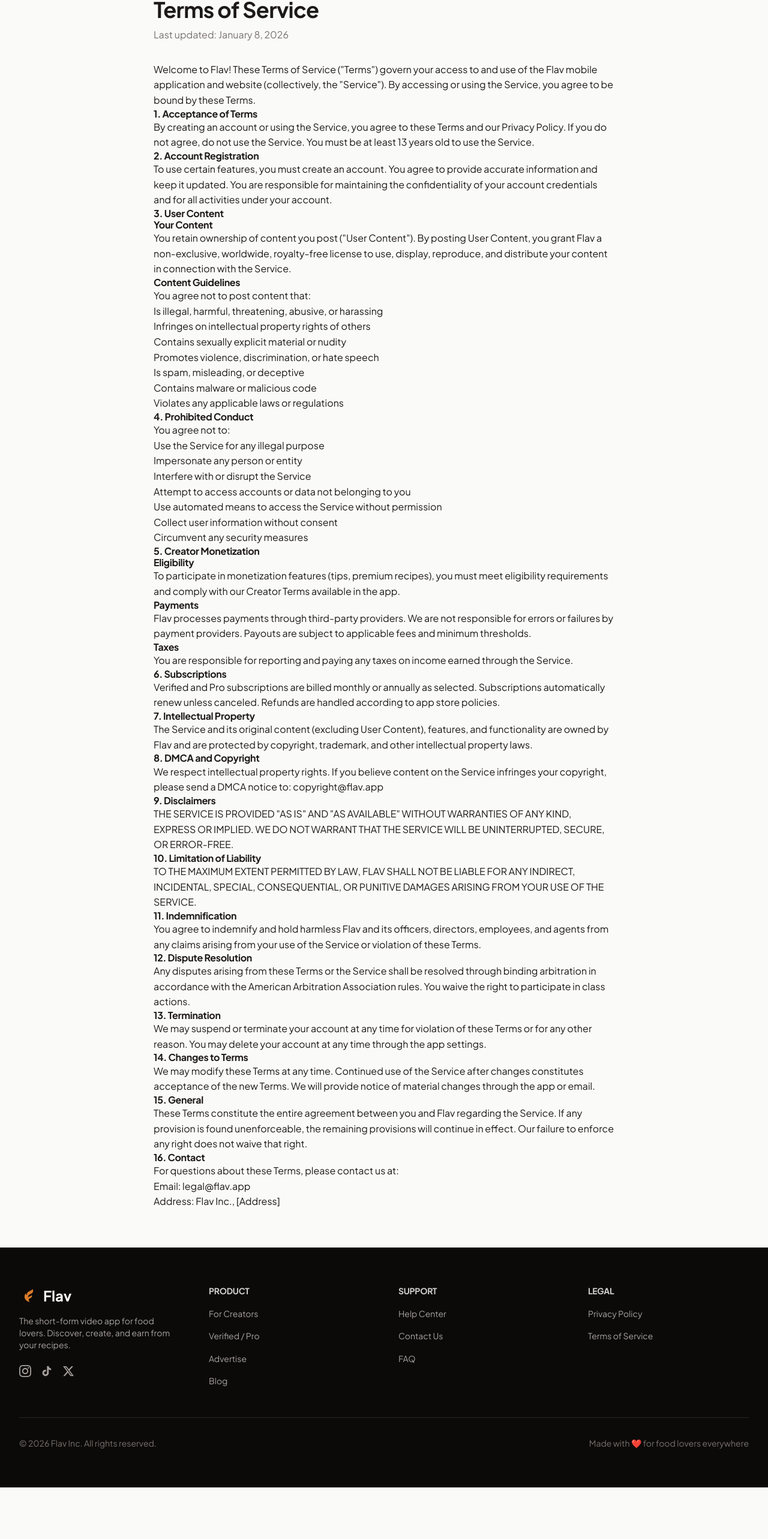
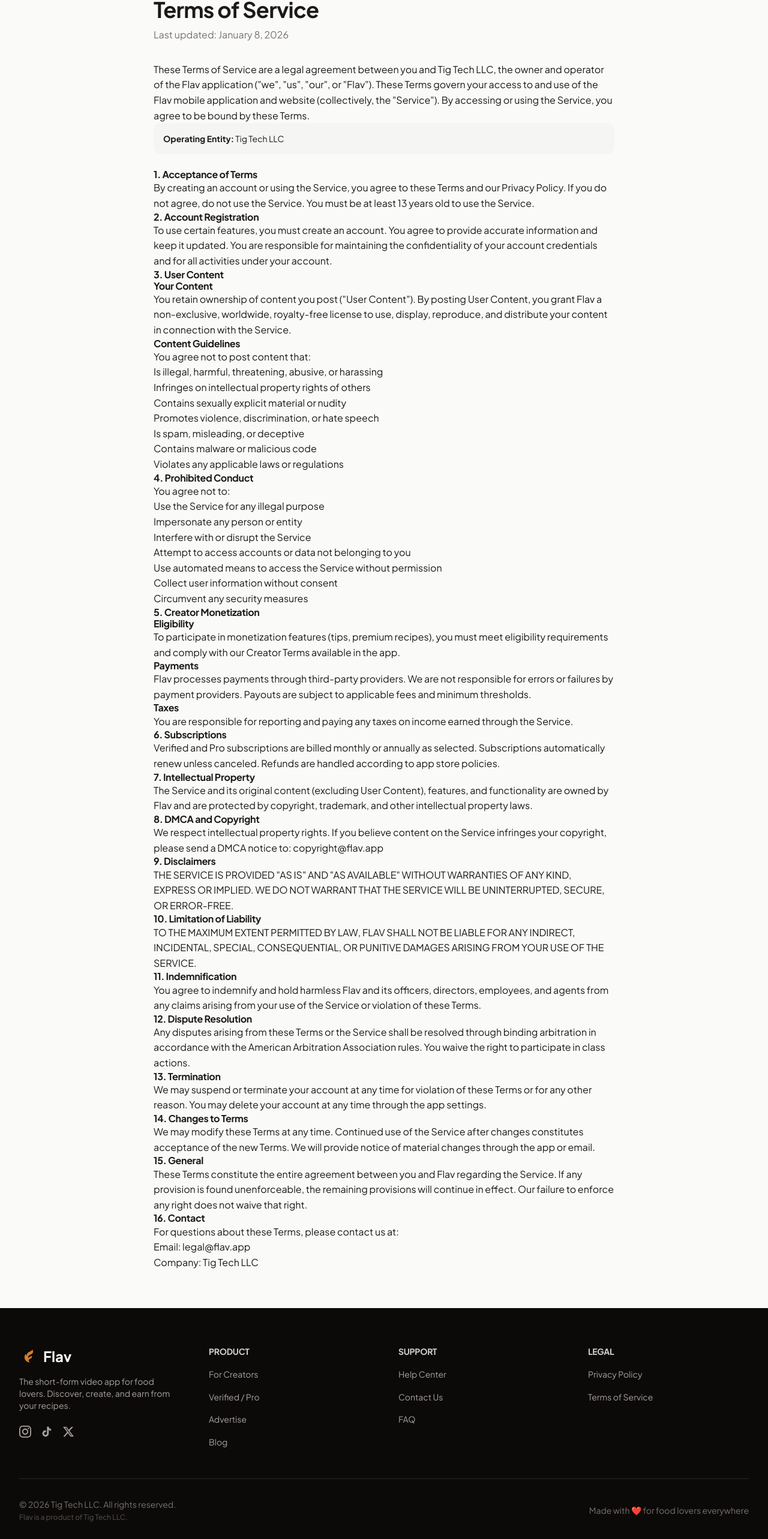
Before and after one commit to tigg98/flav-website, a Next.js app: page /terms in a window 1280 px wide. Shown: the part 150-2716 px from the top of the page at 60% size. Before the commit the page ends 2630 px from the top, so only its background shows below. Built offline with nearby package versions, Linux system fonts and the light colour scheme.

Commit message:
docs: Update legal entity to Tig Tech LLC and add company details across the footer, privacy policy, and terms of service pages.

```diff
--- a/src/app/privacy/page.tsx
+++ b/src/app/privacy/page.tsx
@@ -13,10 +13,14 @@
                 <p className="text-[var(--color-neutral-500)] mb-8">Last updated: January 8, 2026</p>
 
                 <p>
-                    At Flav ("we," "us," or "our"), we are committed to protecting your privacy. This Privacy Policy explains
-                    how we collect, use, disclose, and safeguard your information when you use our mobile application and
-                    website (collectively, the "Service").
+                    This Privacy Policy describes how Tig Tech LLC ("Company", "we", "us", or "our") collects, uses, and shares
+                    information in connection with the Flav application and website (collectively, the "Service").
                 </p>
+
+                <div className="bg-[var(--color-neutral-100)] dark:bg-[var(--color-neutral-800)] p-4 rounded-lg mb-6">
+                    <p className="text-sm mb-2"><strong>Legal Entity:</strong> Tig Tech LLC</p>
+                    <p className="text-sm"><strong>Contact:</strong> privacy@flav.app</p>
+                </div>
 
                 <h2>1. Information We Collect</h2>
 
@@ -116,7 +120,7 @@
                 </p>
                 <ul>
                     <li>Email: privacy@flav.app</li>
-                    <li>Address: Flav Inc., [Address]</li>
+                    <li>Company: Tig Tech LLC</li>
                 </ul>
             </div>
         </div>
--- a/src/app/terms/page.tsx
+++ b/src/app/terms/page.tsx
@@ -13,10 +13,15 @@
                 <p className="text-[var(--color-neutral-500)] mb-8">Last updated: January 8, 2026</p>
 
                 <p>
-                    Welcome to Flav! These Terms of Service ("Terms") govern your access to and use of the Flav mobile
-                    application and website (collectively, the "Service"). By accessing or using the Service, you agree
-                    to be bound by these Terms.
+                    These Terms of Service are a legal agreement between you and Tig Tech LLC, the owner and operator of
+                    the Flav application ("we", "us", "our", or "Flav"). These Terms govern your access to and use of the
+                    Flav mobile application and website (collectively, the "Service"). By accessing or using the Service,
+                    you agree to be bound by these Terms.
                 </p>
+
+                <div className="bg-[var(--color-neutral-100)] dark:bg-[var(--color-neutral-800)] p-4 rounded-lg mb-6">
+                    <p className="text-sm"><strong>Operating Entity:</strong> Tig Tech LLC</p>
+                </div>
 
                 <h2>1. Acceptance of Terms</h2>
                 <p>
@@ -149,7 +154,7 @@
                 </p>
                 <ul>
                     <li>Email: legal@flav.app</li>
-                    <li>Address: Flav Inc., [Address]</li>
+                    <li>Company: Tig Tech LLC</li>
                 </ul>
             </div>
         </div>
--- a/src/components/layout/Footer.tsx
+++ b/src/components/layout/Footer.tsx
@@ -144,9 +144,14 @@
 
                 {/* Bottom Bar */}
                 <div className="border-t border-[var(--color-neutral-800)] mt-12 pt-8 flex flex-col md:flex-row justify-between items-center gap-4">
-                    <p className="text-[var(--color-neutral-500)] text-sm">
-                        © {new Date().getFullYear()} Flav Inc. All rights reserved.
-                    </p>
+                    <div className="text-center md:text-left">
+                        <p className="text-[var(--color-neutral-500)] text-sm">
+                            © {new Date().getFullYear()} Tig Tech LLC. All rights reserved.
+                        </p>
+                        <p className="text-[var(--color-neutral-600)] text-xs mt-1">
+                            Flav is a product of Tig Tech LLC.
+                        </p>
+                    </div>
                     <p className="text-[var(--color-neutral-500)] text-sm">
                         Made with ❤️ for food lovers everywhere
                     </p>
```
